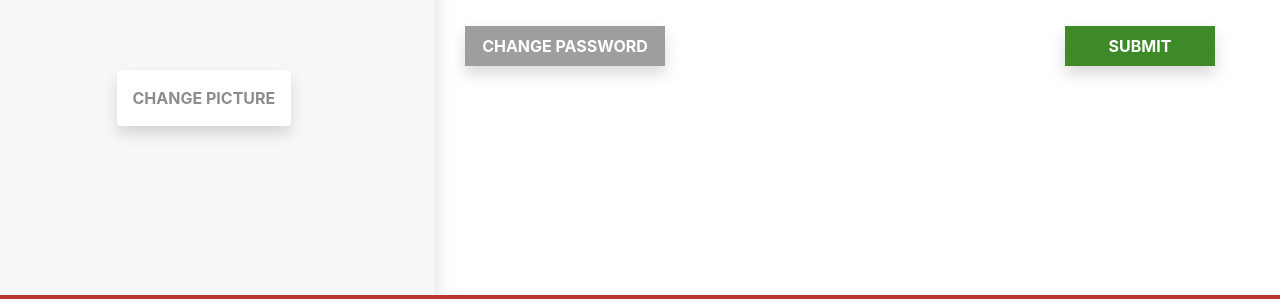
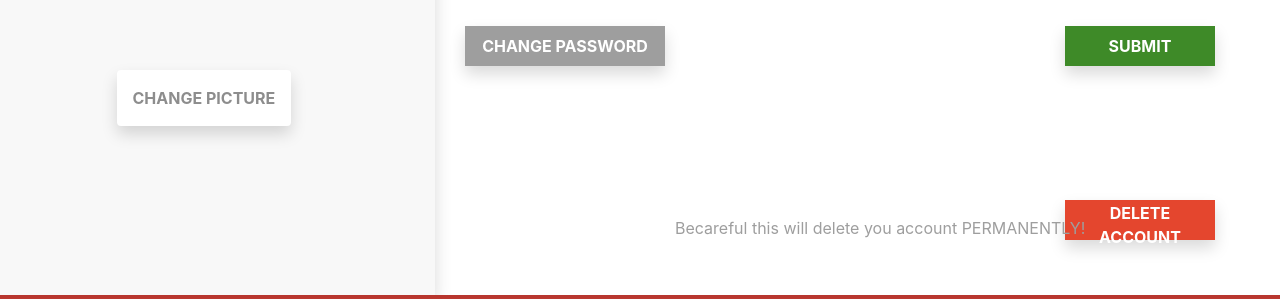
Before and after one commit to kleytondread/smsFront, a React (Create React App) app: page /userprofile in a window 1280 px wide. Shown: the part 447-746 px from the top of the page. Built offline with nearby package versions, Linux system fonts and the light colour scheme.

Commit message:
atualização profile page

```diff
--- a/src/Components/UserProfileScreen.js
+++ b/src/Components/UserProfileScreen.js
@@ -59,6 +59,14 @@ export function UserProfileScreen() {
                             </span>
                         </div>
                     </form>
+                    <div>
+                        <div>
+                        <span style={{ position: "relative", top: '150px', left: '210px', display: "inline"}}>Becareful this will delete you account PERMANENTLY!</span>
+                            <button className="border-0 shadow"
+                            style={{ margin: '110px 20px 0px 600px', color: '#ffffff',
+                            backgroundColor: '#e4462e', height:'40px', width: '150px', fontWeight: "bold", display: "inline"}}>DELETE ACCOUNT</button>
+                        </div>
+                    </div>
                 </div>
             </div>
         </div>
```
